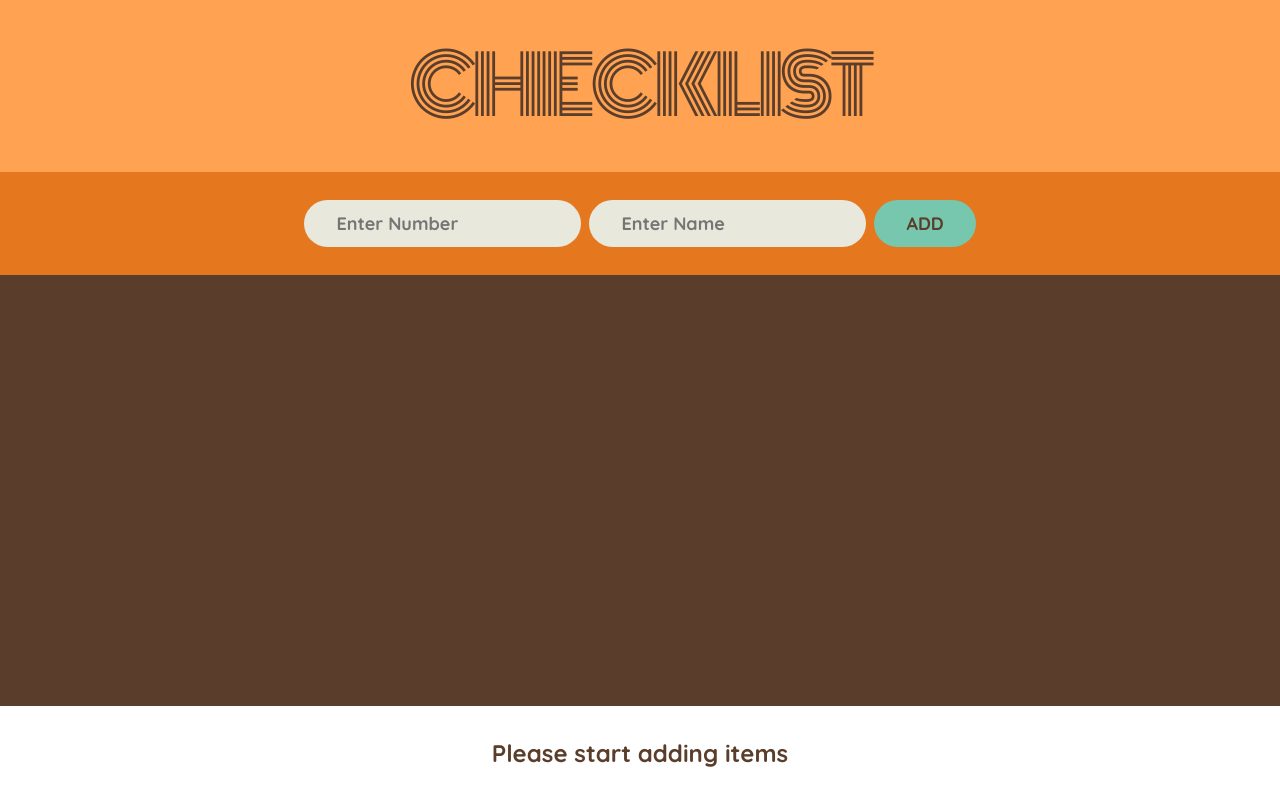
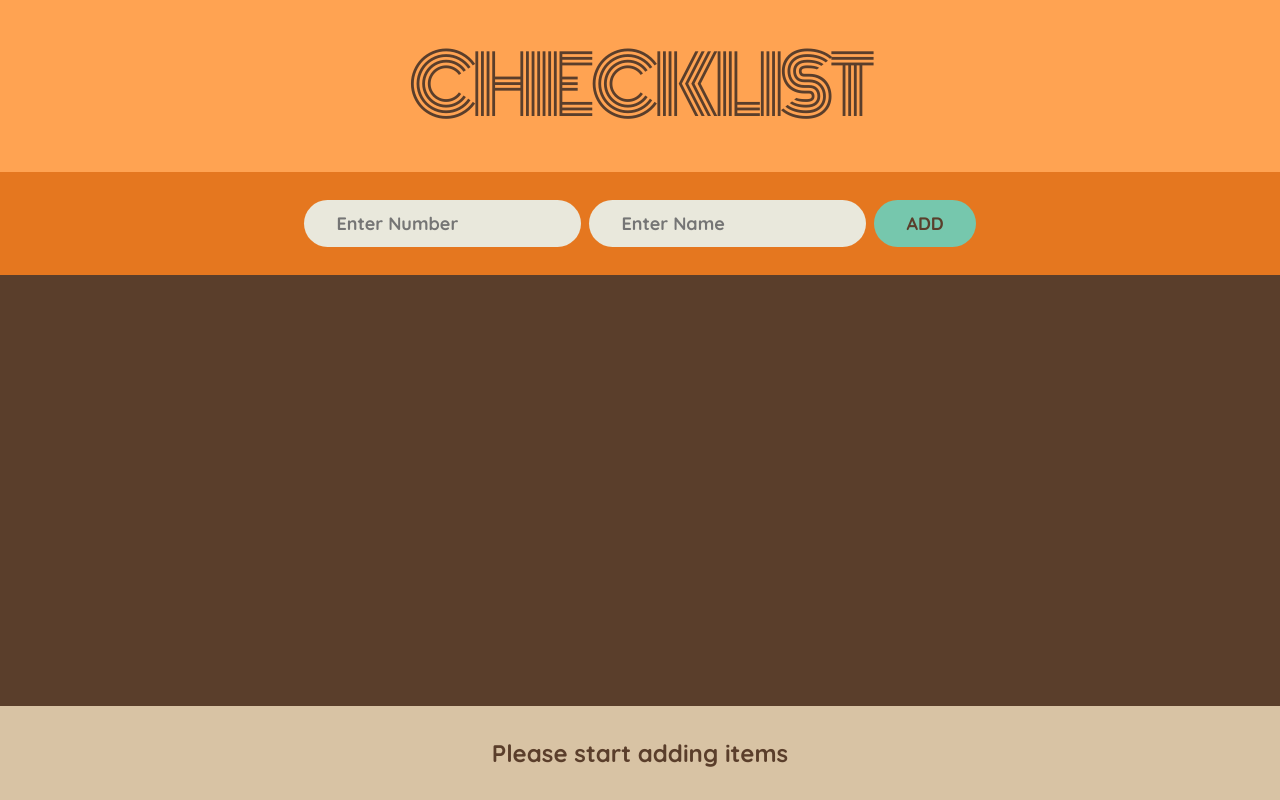
Before and after one commit to muhammaddahmadd/travel-checklist, a React (Create React App) app: page / in a window 1280 px wide. Built offline with nearby package versions, Linux system fonts and the light colour scheme.

Commit message:
Working on filtering functionality

```diff
--- a/src/index.css
+++ b/src/index.css
@@ -109,6 +109,7 @@ select {
 .list li {
   display: flex;
   align-items: center;
+  /* flex-direction: row; */
   gap: 1.2rem;
 }
 
@@ -129,7 +130,7 @@ input[type="checkbox"] {
 }
 
 .stats {
-  /* background-color: #d8c3a4; */
+  background-color: #d8c3a4;
   text-align: center;
   font-weight: 700;
   padding: 3.2rem 0;
```
Also changed, not shown: src/App-original.js (indentation only).
